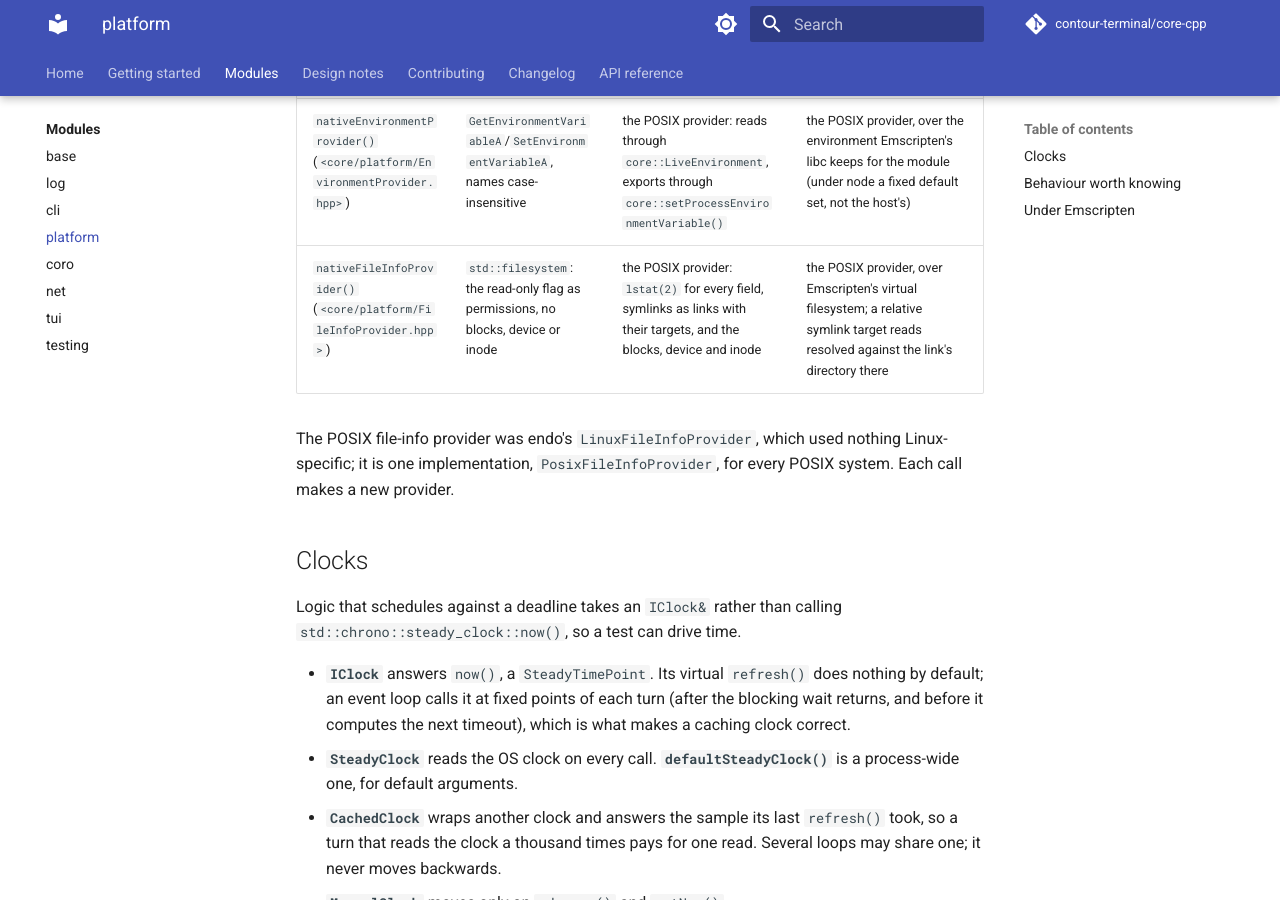
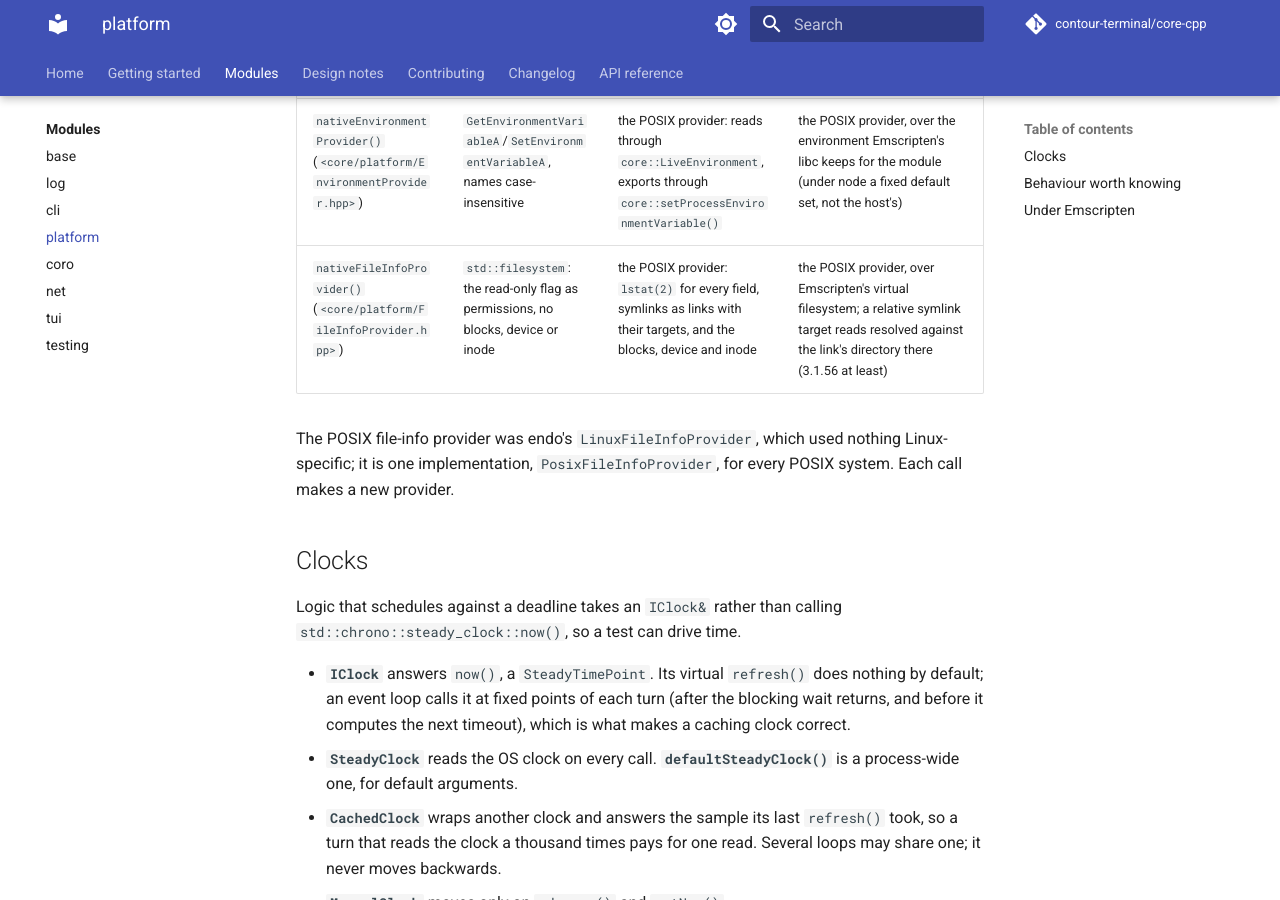
Before and after one commit to contour-terminal/core-cpp, an MkDocs documentation site: the page built from docs/modules/platform.md, in a window 1280 px wide and 900 px high, scrolled down 1965 px. Built offline with MkDocs 1.6.1 and Material for MkDocs 9.7.7, drawn with Linux system fonts in a browser that asks for light colours; comment, search, counter and statistics services are not loaded.

Commit message:
docs: what the WebAssembly subset may not use, and two precisions
The platform rulebook said the subset may not use the filesystem, but
the POSIX file-info provider in it lists and lstat()s Emscripten's
virtual filesystem. It now names what the subset really may not use:
threads, blocking waits, Threads::Threads, sockets, child processes and
signal handlers.

The platform page hedges Emscripten's readlink() behaviour as
FileInfoProvider.hpp does (3.1.56 at least), and
unsetProcessEnvironmentVariable() states the fork()/exec() restriction
itself rather than only by reference.

Signed-off-by: Christian Parpart <christian@parpart.family>

```diff
--- a/docs/modules/platform.md
+++ b/docs/modules/platform.md
@@ -43,7 +43,7 @@
 | Factory | Windows | Linux, macOS, the BSDs | Emscripten |
 |---|---|---|---|
 | `nativeEnvironmentProvider()` (`<core/platform/EnvironmentProvider.hpp>`) | `GetEnvironmentVariableA`/`SetEnvironmentVariableA`, names case-insensitive | the POSIX provider: reads through `core::LiveEnvironment`, exports through `core::setProcessEnvironmentVariable()` | the POSIX provider, over the environment Emscripten's libc keeps for the module (under node a fixed default set, not the host's) |
-| `nativeFileInfoProvider()` (`<core/platform/FileInfoProvider.hpp>`) | `std::filesystem`: the read-only flag as permissions, no blocks, device or inode | the POSIX provider: `lstat(2)` for every field, symlinks as links with their targets, and the blocks, device and inode | the POSIX provider, over Emscripten's virtual filesystem; a relative symlink target reads resolved against the link's directory there |
+| `nativeFileInfoProvider()` (`<core/platform/FileInfoProvider.hpp>`) | `std::filesystem`: the read-only flag as permissions, no blocks, device or inode | the POSIX provider: `lstat(2)` for every field, symlinks as links with their targets, and the blocks, device and inode | the POSIX provider, over Emscripten's virtual filesystem; a relative symlink target reads resolved against the link's directory there (3.1.56 at least) |
 
 The POSIX file-info provider was endo's `LinuxFileInfoProvider`, which used nothing Linux-specific;
 it is one implementation, `PosixFileInfoProvider`, for every POSIX system. Each call makes a new
```
Also changed, not shown: .agent/rules/platform.md (+6 -2 lines), 1 other file.
